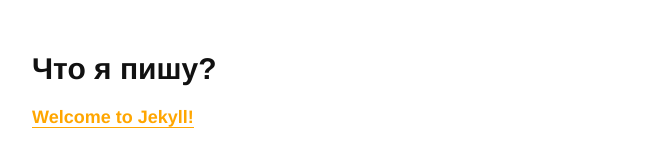
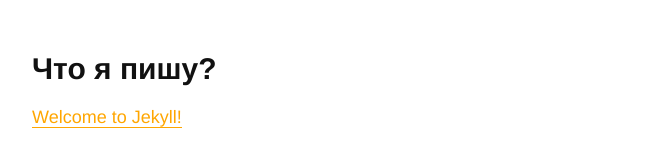
Before and after one commit to PyshnovT/pyshnovt.github.io, a Jekyll site: the page built from index.html, in a window 1280 px wide. Shown: the part 242-409 px from the top of the page, without its empty margins (16-665 px from the left). Built offline with Jekyll 4.4.1, drawn with Linux system fonts in a browser that asks for light colours.

Commit message:
Фиксы

```diff
--- a/css/main.css
+++ b/css/main.css
@@ -13,17 +13,17 @@
 	font-family: "Helvetica Neue", Helvetica, Arial, sans-serif;
 }
 
+h1 {
+	font-family: "Helvetica Neue", Helvetica, Arial, sans-serif;
+	font-size: 30px;
+	color: #111111;
+}
+
 .container {
 	margin-left: 40px;
 	margin-top: 80px;
 	max-width: 640px;
 	width: 80%;
-}
-
-.home h1 {
-	font-family: "Helvetica Neue", Helvetica, Arial, sans-serif;
-	font-size: 30px;
-	color: #111111;
 }
 
 .home .links {
@@ -47,3 +47,7 @@
 .home .links li a {
 	font-size: 16px;
 }
+
+.post-link {
+	font-weight: normal;
+}
```
Also changed, not shown: _layouts/page.html (deleted, +0 -14 lines).
